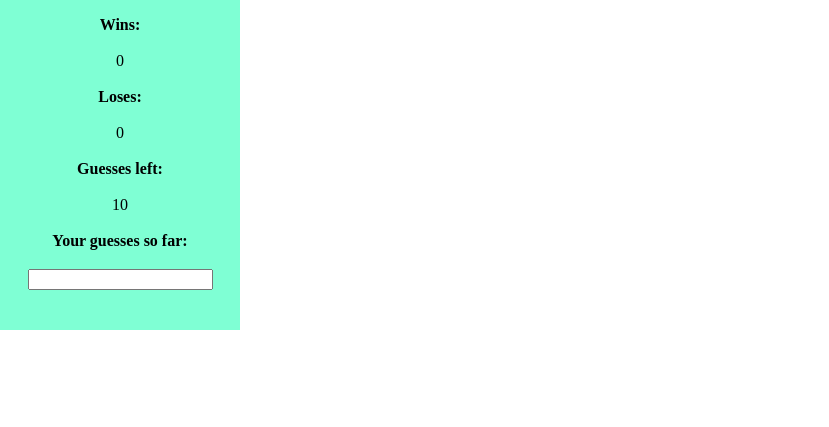
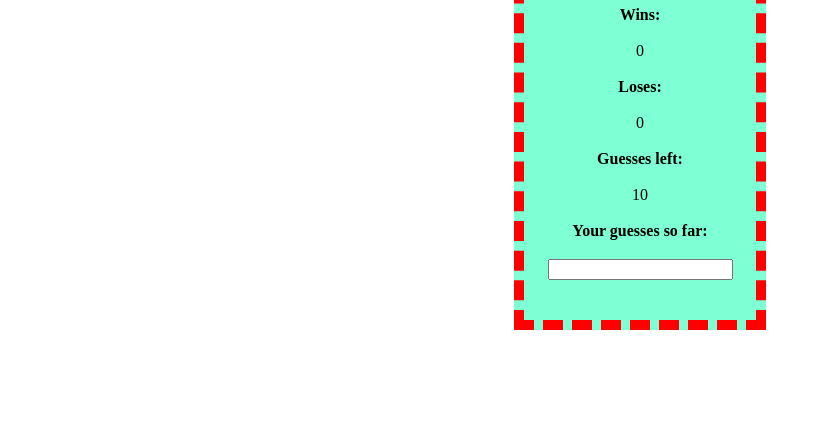
Before and after one commit to TowerGuy2909/psychicGame, a plain HTML site: page index.html in a window 1280 px wide. Shown: the part 373-800 px from the top of the page, without its empty margins (0-829 px from the left). Drawn offline with Linux system fonts and the light colour scheme.

Commit message:
added constrained borders

```diff
--- a/assets/css/style.css
+++ b/assets/css/style.css
@@ -30,6 +30,11 @@ form {
 .gameContainer{
     background-color: aquamarine;
     padding: 20px;
-    margin-top: 50px;
-    width: 200px;
+    /* margin-top: 50px; */
+    width: 15%;
+    margin: auto;
+    margin-top: 30px;
+    border: 10px;
+    border-style: dashed;
+    border-color: red;
 }
```
